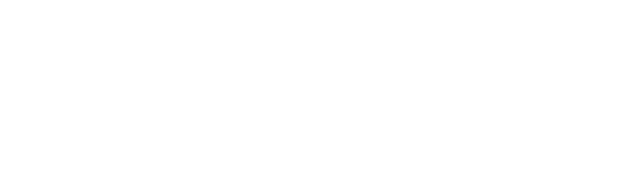
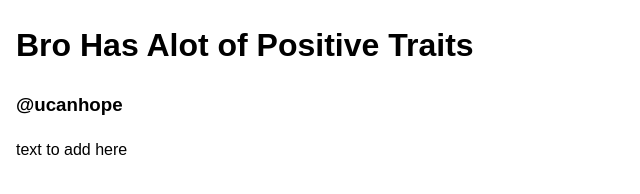
Before and after one commit to NyeinSuThwe/exercise-2, a plain HTML site: page index.html in a window 1280 px wide. Shown: the whole page, without its empty margins (0-640 px from the left). Drawn offline with Linux system fonts and the light colour scheme.

Commit message:
added h1,h3 and p format

```diff
--- a/index.html
+++ b/index.html
@@ -3,8 +3,16 @@
   <head>
     <link rel="stylesheet" href="style.css" />
   </head>
-  <body>
-    <!--Put your rant text between the body opening and closing tags-->
-
+   <body>
+    <!--https://www.tiktok.com/t/ZP8BveaYL/-->
+    <h1>
+      Bro Has Alot of Positive Traits
+    </h1>
+    <h3>
+      @ucanhope
+    </h3>
+    <p>
+text to add here
+     </p>
   </body>
 </html>
```
